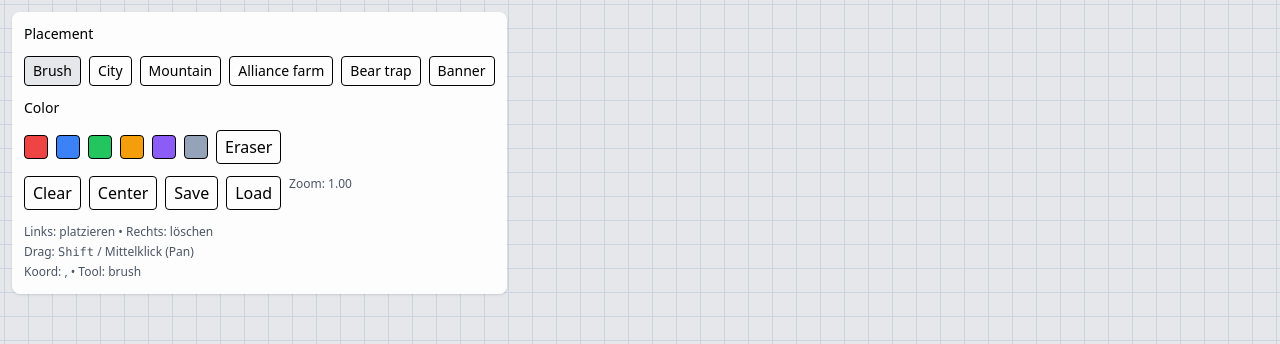
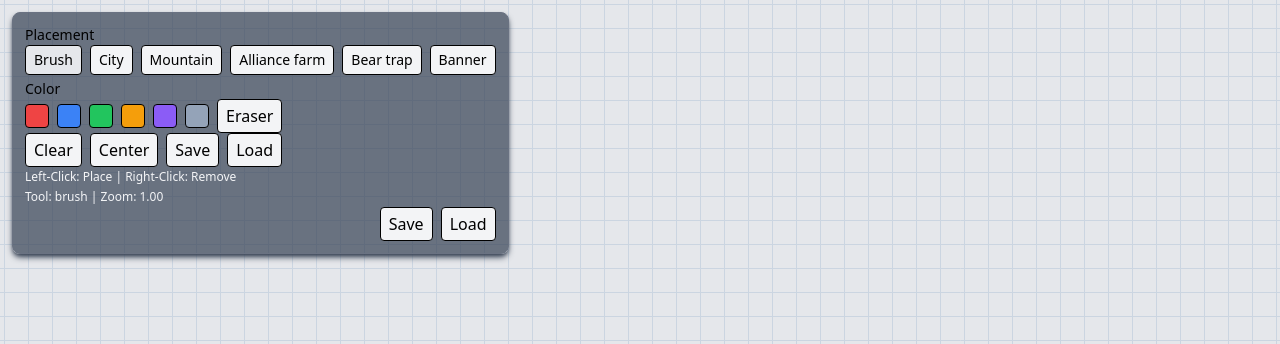
Before and after one commit to KleinDevDE/Whiteout-MapEditor, a Vue app: page / in a window 1280 px wide. Shown: the top 344 px of the page. Built offline with nearby package versions, Linux system fonts and the light colour scheme.

Commit message:
Refactor GridPainter component for improved styling and usability

```diff
--- a/src/components/GridPainter.vue
+++ b/src/components/GridPainter.vue
@@ -1,11 +1,11 @@
 <template>
   <div class="w-screen h-screen overflow-hidden relative bg-white">
     <!-- Toolbar -->
-    <div class="absolute left-3 top-3 z-10 bg-white/90 backdrop-blur rounded-lg shadow p-3 space-y-3 select-none">
+    <div class="absolute z-10 bg-gray-700/70 p-3 shadow-md border border-gray-500 shadow-gray-700 m-3 rounded-lg">
       <div class="text-sm font-medium">Placement</div>
       <div class="flex flex-wrap gap-2">
         <button v-for="opt in toolOptions" :key="opt.id"
-                class="px-2 py-1 border rounded text-sm"
+                class="px-2 py-1 border rounded text-sm hover:cursor-pointer bg-gray-100 hover:bg-gray-400 hover:text-white"
                 :class="selectedTool===opt.id ? 'bg-gray-200 font-medium' : ''"
                 @click="selectedTool = opt.id">{{ opt.label }}</button>
       </div>
@@ -13,10 +13,10 @@
       <div class="text-sm font-medium mt-1">Color</div>
       <div class="flex gap-2 items-center">
         <button v-for="(c) in palette" :key="c"
-                class="w-6 h-6 border rounded"
+                class="w-6 h-6 border rounded hover:cursor-pointer hover:border-white"
                 :style="{background:c, outline: current===c ? '2px solid black' : 'none'}"
                 @click="current=c" :title="c"/>
-        <button class="px-2 py-1 border rounded"
+        <button class="px-2 py-1 border rounded hover:cursor-pointer bg-gray-100 hover:bg-gray-400 hover:text-white"
                 :class="toolMode==='erase' ? 'bg-gray-200' : ''"
                 @click="toolMode = (toolMode==='paint' ? 'erase' : 'paint')">
           {{ toolMode==='paint' ? 'Eraser' : 'Paint' }}
@@ -24,16 +24,20 @@
       </div>
 
       <div class="flex gap-2">
-        <button class="px-2 py-1 border rounded" @click="clearAll">Clear</button>
-        <button class="px-2 py-1 border rounded" @click="centerView">Center</button>
-        <button class="px-2 py-1 border rounded" @click="Session.save()">Save</button>
-        <button class="px-2 py-1 border rounded" @click="loadFromFile">Load</button>
-        <span class="text-xs text-gray-600">Zoom: {{ scale.toFixed(2) }}</span>
+        <button class="px-2 py-1 border rounded hover:cursor-pointer bg-gray-100 hover:bg-gray-400 hover:text-white" @click="clearAll">Clear</button>
+        <button class="px-2 py-1 border rounded hover:cursor-pointer bg-gray-100 hover:bg-gray-400 hover:text-white" @click="centerView">Center</button>
+        <button class="px-2 py-1 border rounded hover:cursor-pointer bg-gray-100 hover:bg-gray-400 hover:text-white" @click="Session.save()">Save</button>
+        <button class="px-2 py-1 border rounded hover:cursor-pointer bg-gray-100 hover:bg-gray-400 hover:text-white" @click="loadFromFile">Load</button>
       </div>
-      <div class="text-xs text-gray-600 leading-5">
-        Links: platzieren • Rechts: löschen<br>
-        Drag: <kbd>Shift</kbd> / Mittelklick (Pan)<br>
-        Koord: {{ hoverX }}, {{ hoverY }} • Tool: {{ selectedTool }}
+      <div class="text-xs text-gray-100 leading-5">
+        Left-Click: Place | Right-Click: Remove<br>
+        Tool: {{ selectedTool }} | Zoom: {{ scale.toFixed(2) }}
+      </div>
+      <div class="flex justify-end">
+        <div class="flex gap-2">
+          <button class="px-2 py-1 border rounded hover:cursor-pointer bg-gray-100 hover:bg-gray-400 hover:text-white" @click="Session.save()">Save</button>
+          <button class="px-2 py-1 border rounded hover:cursor-pointer bg-gray-100 hover:bg-gray-400 hover:text-white" @click="loadFromFile">Load</button>
+        </div>
       </div>
     </div>
 
@@ -56,6 +60,7 @@ import {type PlacedObject, type XY} from '../core/types'
 // import type {Stamp} from "../core/types.ts";
 import {Session} from '../core/session.ts';
 import MapNavigator from "./Map/MapNavigator.vue";
+import InfoBox from "./Map/InfoBox.vue";
 
 
 /** === Welt === */
@@ -203,6 +208,7 @@ function visibleBounds() {
   const y2 = Math.min(WORLD_H, Math.ceil((c.clientHeight - offset.value.y) * inv / TILE) + 1)
   return { x1, y1, x2, y2 }
 }
+
 function toGrid(e: MouseEvent) {
   const rect = canvas.value!.getBoundingClientRect()
   const px = (e.clientX - rect.left - offset.value.x) / scale.value
```
